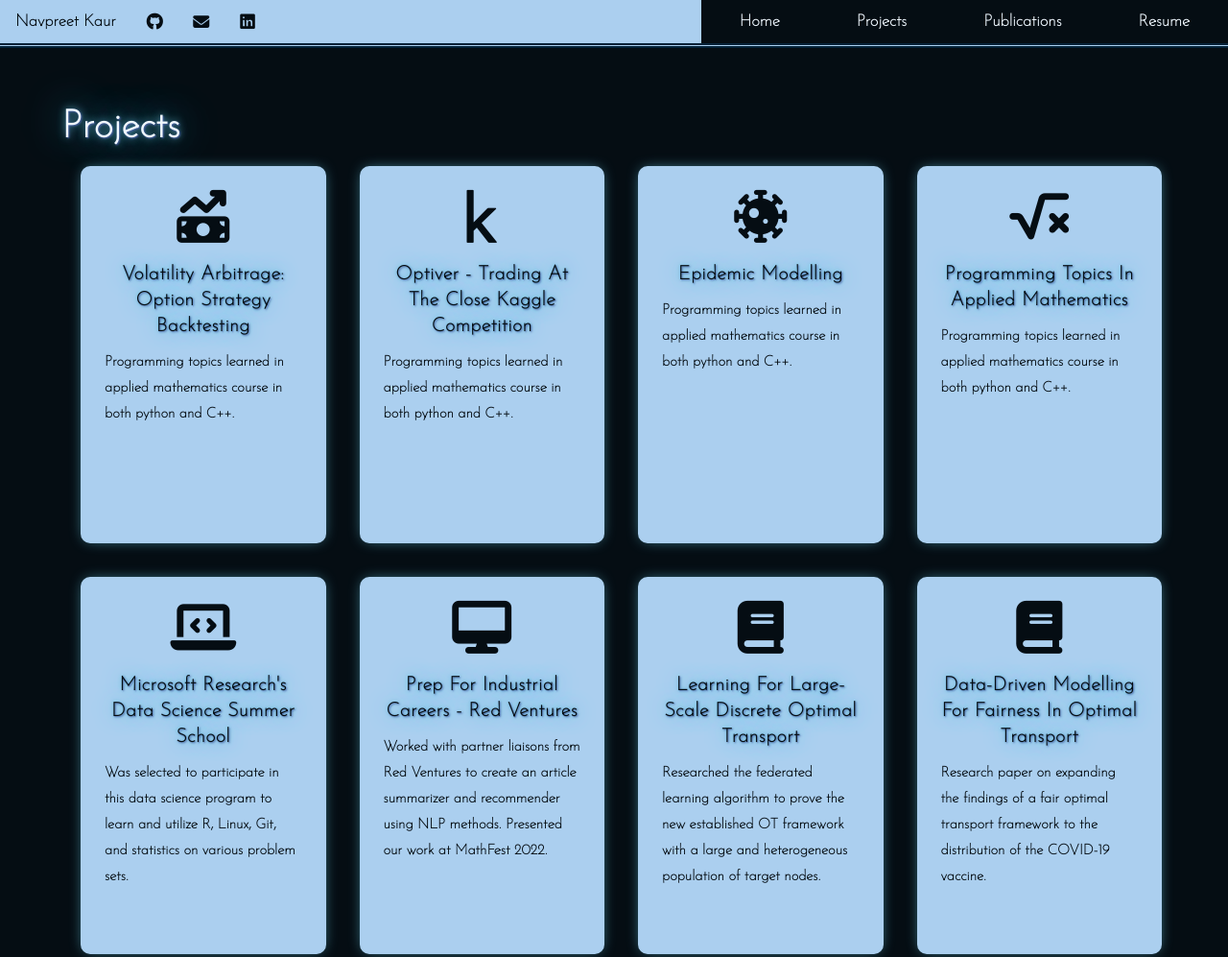
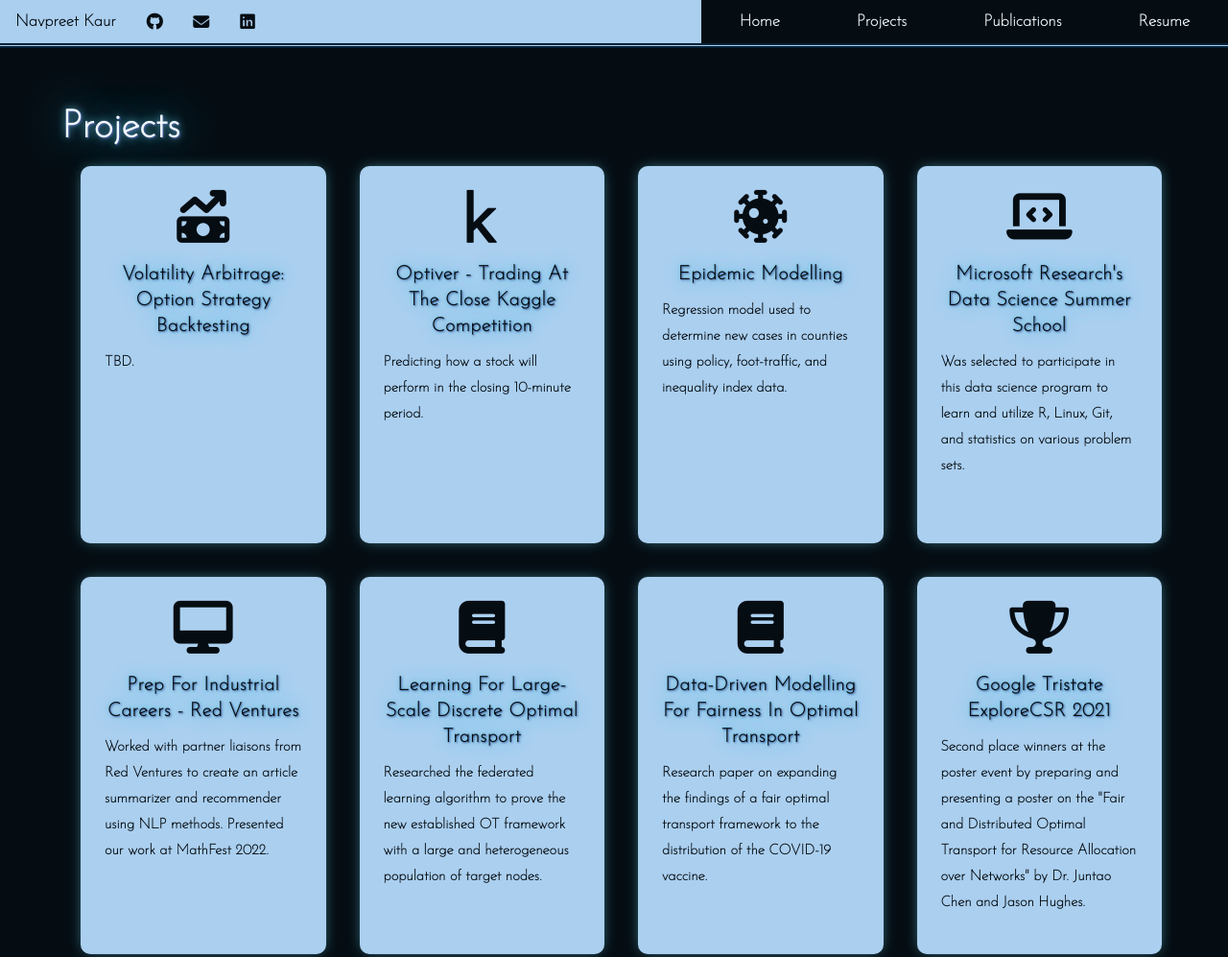
Before and after one commit to nkaur15/nkaur15.github.io, a plain HTML site: page projects.html in a window 1280 px wide. Shown: the top 997 px of the page at 96% size. Drawn offline with Linux system fonts and the light colour scheme.

Commit message:
Revise project details and links in projects.html
Updated project descriptions and links in projects.html.

```diff
--- a/projects.html
+++ b/projects.html
@@ -29,15 +29,15 @@
           <span><i class = "fa-solid fa-money-bill-trend-up"></i></span>
         </div>
         <h3 class = "title">Volatility Arbitrage: Option Strategy Backtesting</h3>
-        <p class = "description">Programming topics learned in applied mathematics course in both python and C++.</p>
-        <a href = "https://github.com/nkaur15/topics_in_applied_math" class = "view-link">View Projects</a>
+        <p class = "description">TBD.</p>
+        <a href = "https://github.com/nkaur15/topics_in_applied_math" class = "view-link">View Project</a>
       </div>
       <div class = "serviceContainer">
         <div class = "service-icon">
           <span><i class = "fa-brands fa-kaggle"></i></span>
         </div>
         <h3 class = "title">Optiver - Trading at the Close Kaggle Competition</h3>
-        <p class = "description">Programming topics learned in applied mathematics course in both python and C++.</p>
+        <p class = "description">Predicting how a stock will perform in the closing 10-minute period.</p>
         <a href = "https://www.kaggle.com/code/navpreetkaur2/submission-26?scriptVersionId=372887282" class = "view-link">View Submission</a>
       </div>
       <div class = "serviceContainer">
@@ -45,16 +45,8 @@
           <span><i class = "fa-solid fa-virus-covid"></i></span>
         </div>
         <h3 class = "title">Epidemic Modelling</h3>
-        <p class = "description">Programming topics learned in applied mathematics course in both python and C++.</p>
-        <a href = "https://github.com/nkaur15/topics_in_applied_math" class = "view-link">View Projects</a>
-      </div>
-      <div class = "serviceContainer">
-        <div class = "service-icon">
-          <span><i class = "fa-solid fa-square-root-variable"></i></span>
-        </div>
-        <h3 class = "title">Programming Topics in Applied Mathematics</h3>
-        <p class = "description">Programming topics learned in applied mathematics course in both python and C++.</p>
-        <a href = "https://github.com/nkaur15/topics_in_applied_math" class = "view-link">View Projects</a>
+        <p class = "description">Regression model used to determine new cases in counties using policy, foot-traffic, and inequality index data.</p>
+        <a href = "https://github.com/nkaur15/epidemic_modelling" class = "view-link">View Project</a>
       </div>
       <div class = "serviceContainer">
         <div class = "service-icon">
```
